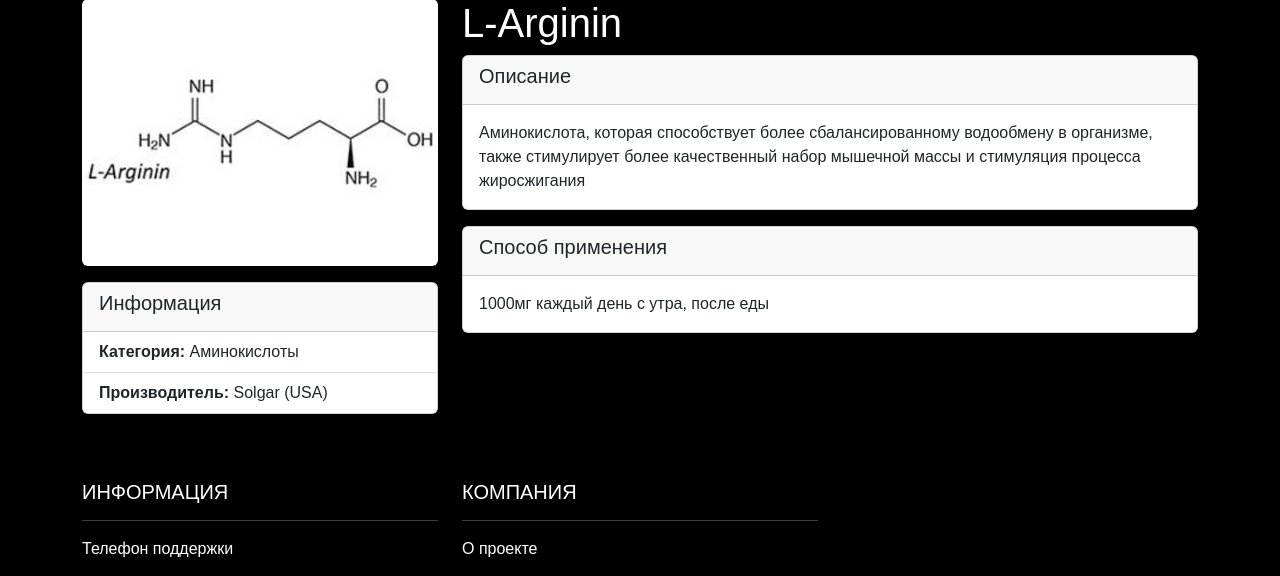
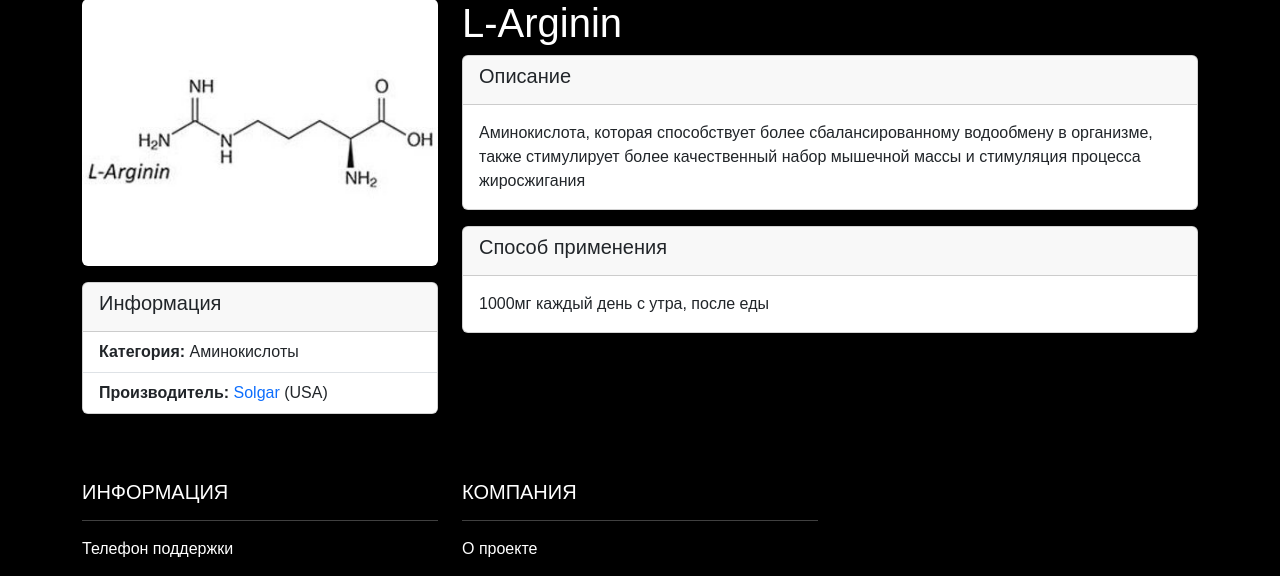
Before and after one commit to Kirikiri2/bio_core, a Django app: page /element/1/ in a window 1280 px wide. Shown: the part 135-711 px from the top of the page. Run offline with Django 5.2, Linux system fonts and the light colour scheme; data comes from the database, SQL or seed files in the repository; both versions use the stored data as it was after the commit; some web fonts are replaced.

Commit message:
manufacture-href

```diff
--- a/biocore_site/bio_core_website/templates/bio_core_website/element_detail.html
+++ b/biocore_site/bio_core_website/templates/bio_core_website/element_detail.html
@@ -21,7 +21,9 @@
                 <li class="list-group-item">
                     <strong>Производитель{% if element.manufacturers.count > 1 %}и{% endif %}:</strong>
                     {% for manufacturer in element.manufacturers.all %}
-                        {{ manufacturer.name }}
+                        <a href="{{ manufacturer.website }}" class="text-decoration-none">
+            {{ manufacturer.name }}
+        </a>
                         {% if manufacturer.country %}
                             ({{ manufacturer.country }})
                         {% endif %}
```
Also changed, not shown: biocore_site/db.sqlite3.
